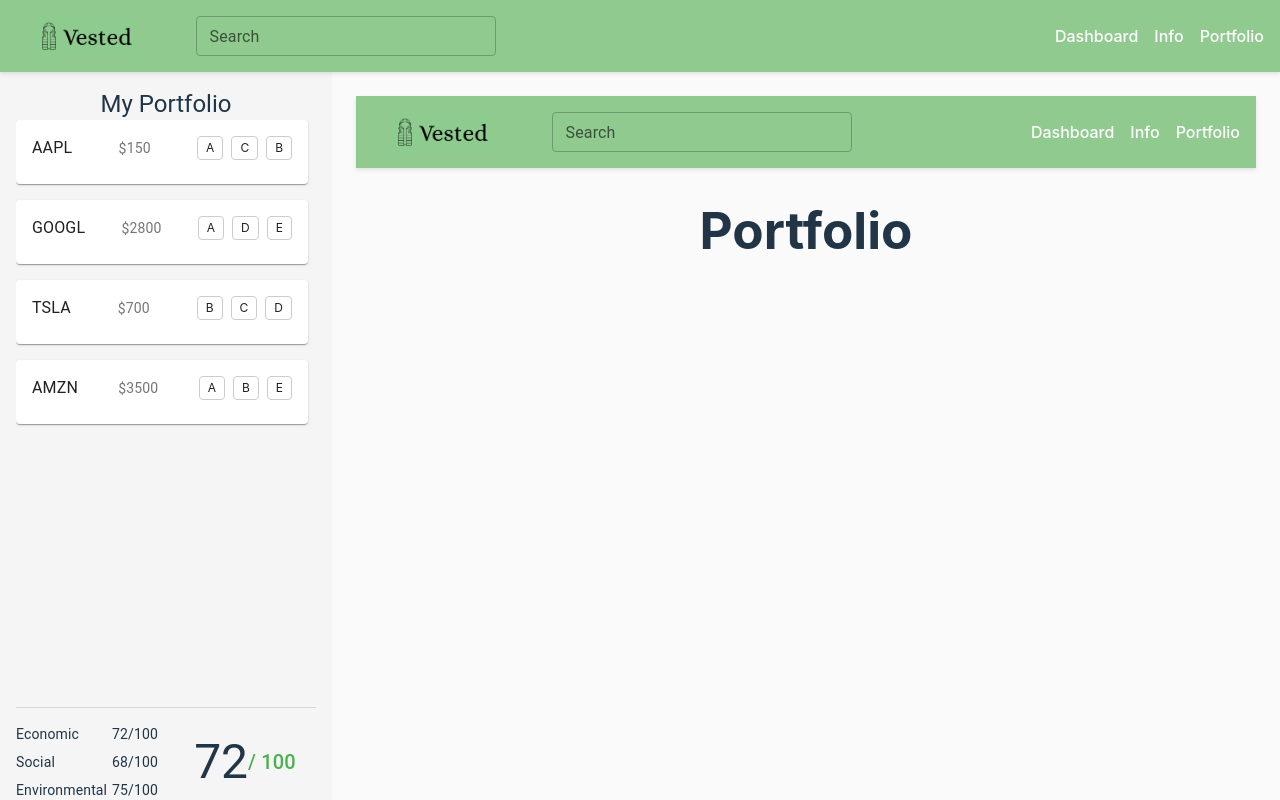
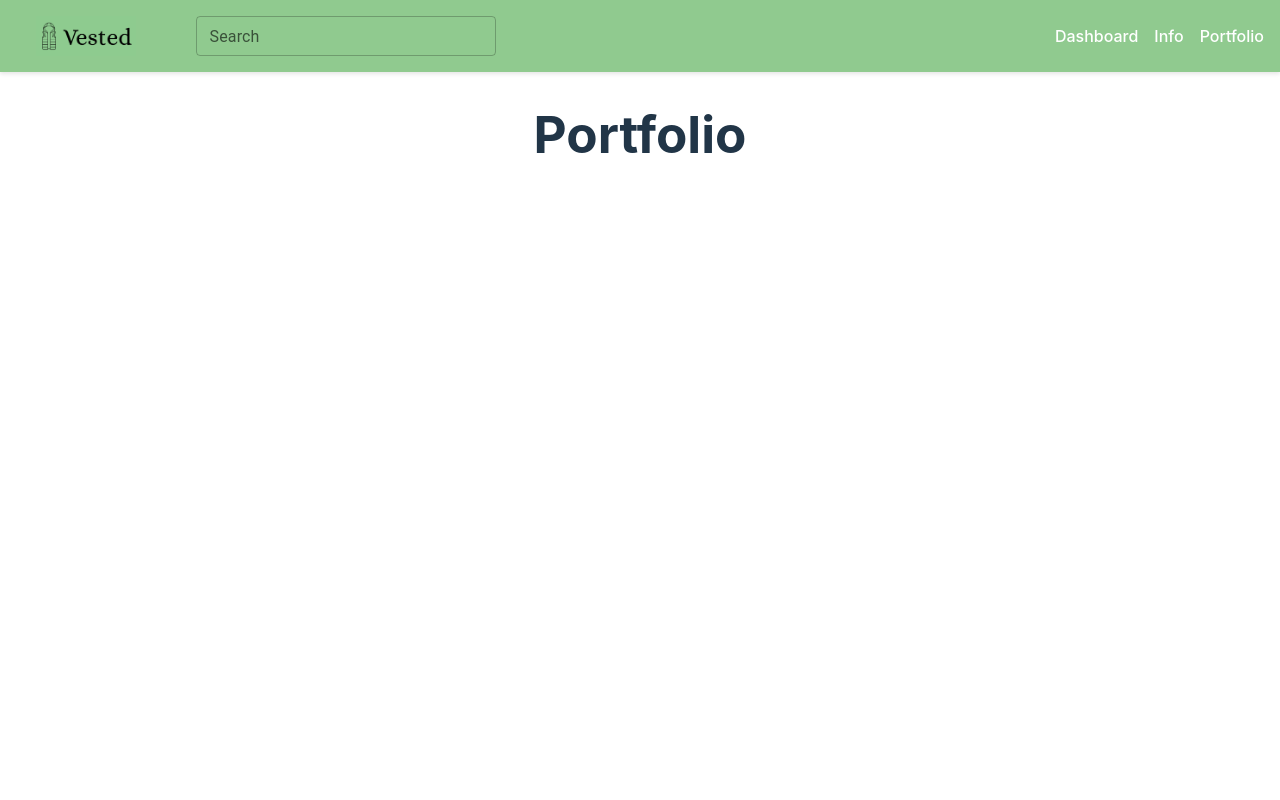
Before and after one commit to colesmith54/Vested, a React (Vite) app in the folder vested-frontend/: page /portfolio in a window 1280 px wide. Built offline with nearby package versions, Linux system fonts and the light colour scheme.

Commit message:
minor thing

```diff
--- a/vested-frontend/src/App.tsx
+++ b/vested-frontend/src/App.tsx
@@ -15,8 +15,8 @@ function App() {
           <Route path="/" element={<Layout />}>
             <Route index element={<Dashboard />} />
             <Route path="info/:ticker" element={<Info />} />
-            <Route path="portfolio" element={<Portfolio />} />
           </Route>
+          <Route path="portfolio" element={<Portfolio />} />
           <Route path="*" element={<NotFound/>} />
         </Routes>
       </Router>
```
